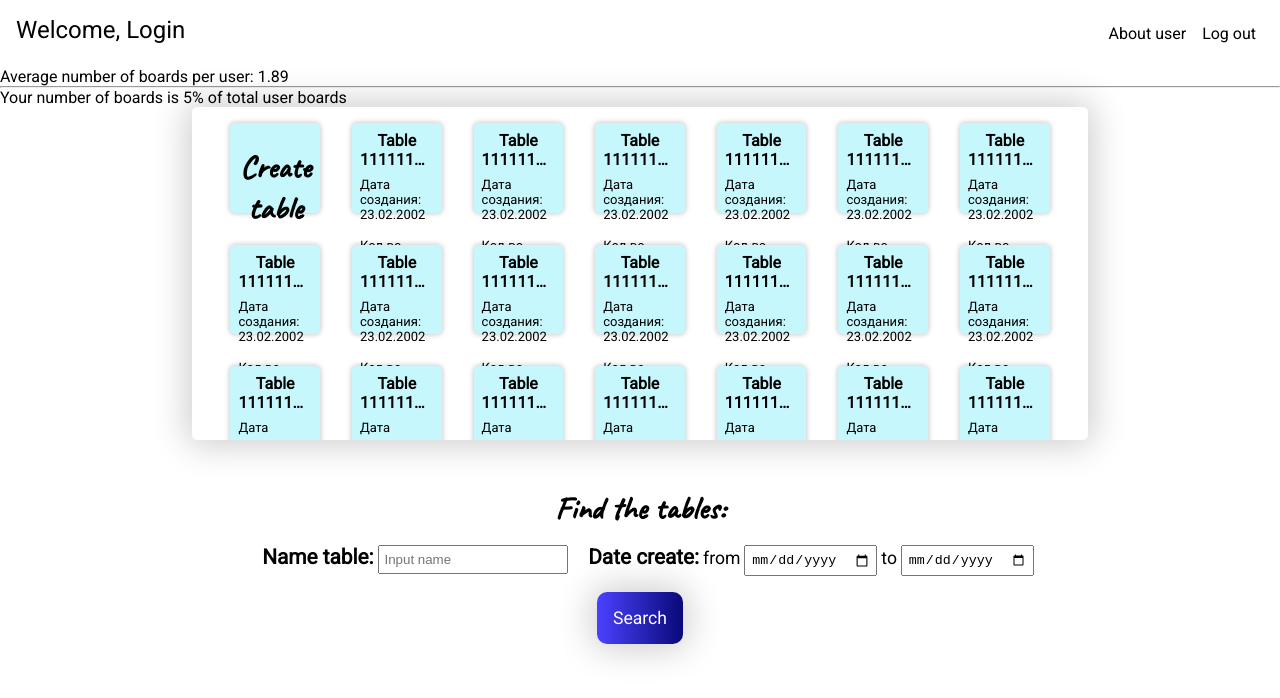
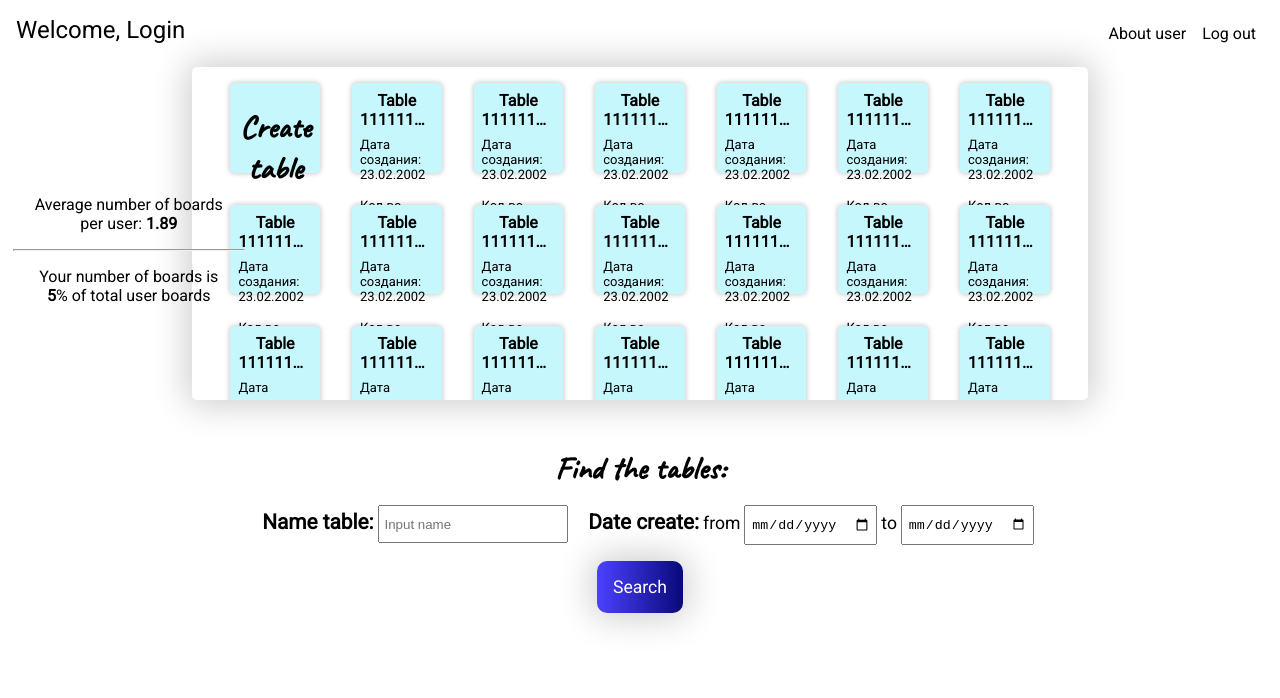
Before and after one commit to myfenix92/kurs-bd, a website: page src/main-page/index.html in a window 1280 px wide. Drawn offline with Linux system fonts and the light colour scheme.

Commit message:
feat: add style for calc block

```diff
--- a/src/main-page/style.css
+++ b/src/main-page/style.css
@@ -36,6 +36,10 @@ header {
 .profile ul li {
   margin: .5rem;
   cursor: pointer;
+}
+
+main {
+  position: relative;
 }
 
 .filter_menu {
@@ -255,5 +259,24 @@ input[type="radio"] {
 }
 
 .filter_input input {
-  padding: .3rem;
+  padding: .6rem .3rem;
 }
+
+.calc_data {
+  position: absolute;
+  /* border: 1px solid red; */
+  top: 20%;
+  left: 1%;
+  text-align: center;
+}
+
+.avg_data,
+.percent_data {
+  font-weight: bold;
+}
+
+.avg,
+.percent {
+  margin: 1rem 1rem;
+  width: 200px;
+}
```
